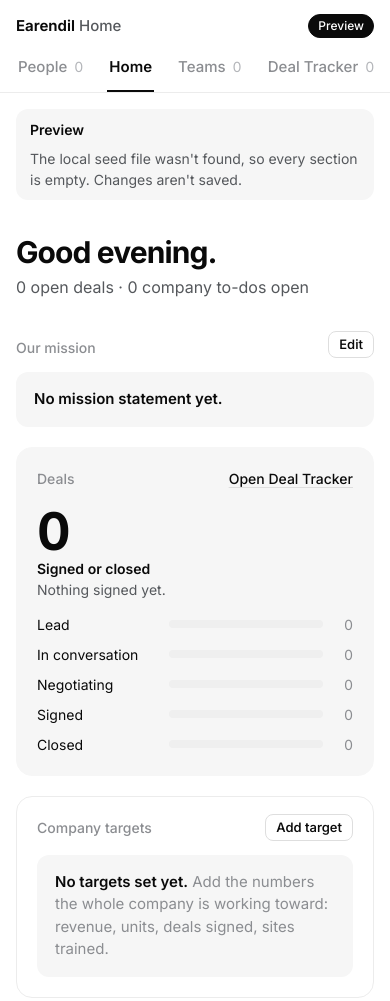
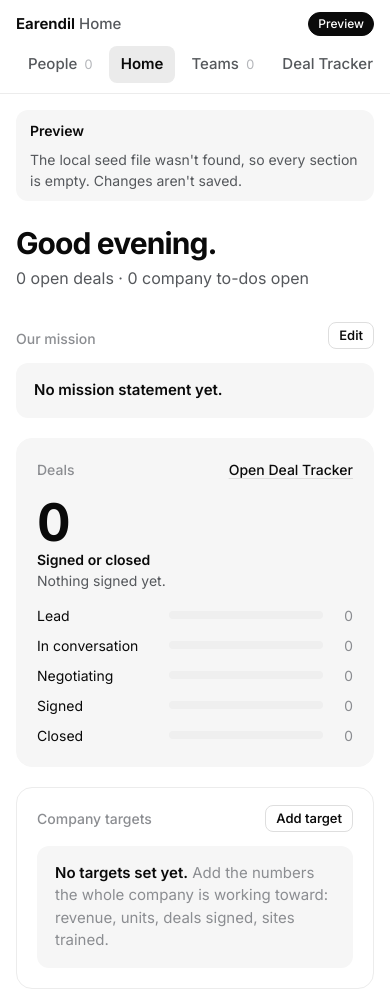
Before and after one commit to khoury4k28-kamel/earendil-home, a plain HTML site: page index.html in a window 390 px wide. Shown: the top 1001 px of the page. Drawn offline with Linux system fonts and the light colour scheme; no server answers.

Commit message:
Move the sections into a left sidebar
The five sections now run down a sidebar on the left, with the account
at its foot. On narrow screens the sidebar folds into a strip across
the top.

Co-Authored-By: Claude Fable 5.2 <noreply@anthropic.com>

```diff
--- a/css/app.css
+++ b/css/app.css
@@ -66,31 +66,40 @@ img { max-width: 100%; display: block; }
 .small { font-size: 14px; }
 .caps { font-size: 14px; font-weight: 600; color: var(--ink); }
 
-/* ---------- top bar and tabs ---------- */
-.top { display: flex; align-items: center; justify-content: space-between; gap: 16px; padding: 14px var(--gutter) 6px; }
-.brand { text-decoration: none; }
+/* ---------- sidebar (sections) and top bar ---------- */
+.shell { display: grid; grid-template-columns: 228px minmax(0, 1fr); min-height: 100vh; }
+.side {
+  position: sticky; top: 0; height: 100vh; display: flex; flex-direction: column; gap: 22px;
+  padding: 20px 12px 16px; border-right: 1px solid var(--line); background: #FAFAFA;
+}
+.main { min-width: 0; }
+.brand { text-decoration: none; padding: 0 10px; }
 .brand__name { font-size: 15px; font-weight: 500; color: var(--text-2); }
 .brand__name b { font-weight: 650; color: var(--ink); }
-.top__right { display: flex; align-items: center; gap: 14px; min-width: 0; }
+.tabs-wrap { flex: 1; min-height: 0; overflow-y: auto; }
+.tabs { display: flex; flex-direction: column; gap: 2px; }
+.tab {
+  display: flex; align-items: baseline; justify-content: space-between; gap: 10px; padding: 8px 10px;
+  border-radius: var(--r-s); text-decoration: none; white-space: nowrap;
+  font-size: 15px; font-weight: 500; color: var(--text-2);
+}
+.tab__n { font-size: 13px; font-weight: 400; color: var(--faint); }
+.tab:hover { background: var(--soft-2); color: var(--ink); }
+.tab[aria-current="page"] { background: #EBEBEB; color: var(--ink); font-weight: 600; }
+.tab[aria-current="page"] .tab__n { color: var(--muted); }
+.side__foot { padding: 0 10px; }
+.side__account { display: flex; flex-direction: column; width: 100%; padding: 8px 10px; margin: 0 -10px; border-radius: var(--r-s); min-width: 0; }
+.side__account:hover { background: var(--soft-2); }
+.side__who { font-weight: 600; font-size: 14px; overflow: hidden; text-overflow: ellipsis; white-space: nowrap; max-width: 100%; }
+.top { display: flex; align-items: center; justify-content: space-between; gap: 16px; padding: 18px var(--gutter) 0; }
+.top__where { font-size: 14px; font-weight: 500; color: var(--muted); }
 .top__date { font-size: 12px; font-weight: 500; letter-spacing: 0.08em; text-transform: uppercase; color: var(--muted); white-space: nowrap; }
-.tabs-wrap { padding: 0 var(--gutter); overflow-x: auto; border-bottom: 1px solid var(--line); scrollbar-width: none; }
-.tabs-wrap::-webkit-scrollbar { display: none; }
-.tabs { display: flex; gap: 30px; min-width: max-content; }
-.tab {
-  display: inline-flex; align-items: baseline; gap: 7px; padding: 12px 2px 11px;
-  border-bottom: 2px solid transparent; text-decoration: none; white-space: nowrap;
-  font-size: 15px; font-weight: 500; color: var(--muted);
-}
-.tab__n { font-size: 14px; font-weight: 400; color: var(--faint); }
-.tab:hover { color: var(--ink); }
-.tab[aria-current="page"] { color: var(--ink); font-weight: 600; border-bottom-color: var(--ink); }
-.tab[aria-current="page"] .tab__n { color: var(--muted); }
 
 .notice { margin: 16px var(--gutter) 0; padding: 10px 14px; background: var(--soft); border-radius: var(--r-m); font-size: 14px; color: var(--text-2); display: flex; gap: 8px; align-items: baseline; flex-wrap: wrap; }
 .notice b { font-weight: 600; color: var(--ink); }
 
 /* Content sits against the left edge, in line with the header, at every screen width. */
-.page { padding: 36px var(--gutter) 96px; max-width: 1440px; margin: 0; display: flex; flex-direction: column; gap: 28px; }
+.page { padding: 26px var(--gutter) 96px; max-width: 1440px; margin: 0; display: flex; flex-direction: column; gap: 28px; }
 .page-head { display: flex; align-items: flex-end; justify-content: space-between; gap: 20px; flex-wrap: wrap; }
 .page-head__text { display: flex; flex-direction: column; gap: 6px; min-width: 0; }
 .page-head__text .sub { font-size: 16px; }
@@ -228,15 +237,15 @@ button.card:hover, a.card:hover { border-color: var(--ink); }
 
 /* deals board */
 .board-wrap { overflow-x: auto; margin: 0 calc(var(--gutter) * -1); padding: 0 var(--gutter) 6px; }
-.board { display: grid; grid-template-columns: repeat(5, minmax(236px, 1fr)); gap: 14px; min-width: 1230px; align-items: start; }
+.board { display: grid; grid-template-columns: repeat(5, minmax(200px, 1fr)); gap: 12px; min-width: 1050px; align-items: start; }
 .col { border-radius: var(--r-l); background: var(--grey-tint); display: flex; flex-direction: column; min-height: 220px; padding: 6px; }
 .col--conversation { background: var(--blue-tint); } .col--negotiating { background: var(--orange-tint); }
 .col--signed { background: var(--green-tint); } .col--closed { background: var(--purple-tint); }
-.col__head { display: flex; justify-content: space-between; align-items: center; gap: 8px; padding: 10px 10px 8px; }
-.col__title { display: inline-flex; align-items: center; gap: 8px; font-size: 14px; font-weight: 600; }
+.col__head { display: flex; flex-wrap: wrap; justify-content: space-between; align-items: center; gap: 2px 8px; padding: 10px 10px 8px; }
+.col__title { display: inline-flex; align-items: center; gap: 8px; font-size: 14px; font-weight: 600; white-space: nowrap; }
 .col__title .dot { width: 8px; height: 8px; border-radius: 50%; flex: none; }
 .col__title .n { color: var(--muted); font-weight: 400; }
-.col__sum { font-size: 14px; font-weight: 600; }
+.col__sum { font-size: 14px; font-weight: 600; white-space: nowrap; }
 .col__body { padding: 4px; display: flex; flex-direction: column; gap: 10px; flex: 1; }
 .col.is-over { outline: 2px solid var(--ink); outline-offset: -2px; }
 .deal { border: 1px solid rgba(0, 0, 0, 0.05); border-radius: var(--r-m); background: var(--bg); padding: 13px 14px 12px; display: flex; flex-direction: column; gap: 10px; width: 100%; cursor: grab; box-shadow: 0 1px 2px rgba(0, 0, 0, 0.04); }
@@ -323,12 +332,24 @@ td input[type="checkbox"], th input[type="checkbox"] { width: 16px; height: 16px
 #toast:empty { display: none; }
 
 /* ---------- narrow screens ---------- */
-@media (max-width: 1080px) {
+@media (max-width: 1240px) {
   .span-8, .span-7, .span-6, .span-5, .span-4 { grid-column: span 12; }
 }
+/* Narrow screens: the sidebar folds into a strip across the top. */
+@media (max-width: 860px) {
+  .shell { display: block; }
+  .side { position: static; height: auto; flex-direction: row; flex-wrap: wrap; align-items: center; justify-content: space-between; gap: 10px 16px; padding: 12px var(--gutter) 0; border-right: 0; border-bottom: 1px solid var(--line); background: var(--bg); }
+  .brand, .side__foot { padding: 0; }
+  .tabs-wrap { order: 3; flex: 0 0 100%; overflow-x: auto; overflow-y: hidden; scrollbar-width: none; }
+  .tabs-wrap::-webkit-scrollbar { display: none; }
+  .tabs { flex-direction: row; gap: 4px; min-width: max-content; padding-bottom: 10px; }
+  .tab { padding: 7px 12px; gap: 7px; }
+  .side__account { margin: 0; padding: 4px 0; width: auto; max-width: 46vw; }
+  .side__account .muted { display: none; }
+  .top { display: none; }
+  .page { padding-top: 26px; }
+}
 @media (max-width: 640px) {
-  .top__date { display: none; }
-  .tabs { gap: 22px; }
   .form { grid-template-columns: 1fr; }
   .prod-row { grid-template-columns: 1fr; gap: 8px; }
   .kv { grid-template-columns: 1fr; gap: 2px 0; }
--- a/js/app.js
+++ b/js/app.js
@@ -30,21 +30,26 @@ const route = () => {
   return TABS.find((t) => t.id === id) || TABS.find((t) => t.id === "home");
 };
 
+// The sections run down a sidebar on the left. On a phone the sidebar folds
+// into a strip across the top.
 function shell(tab) {
-  return [
-    h("header", { class: "top" },
+  return [h("div", { class: "shell" },
+    h("aside", { class: "side" },
       h("a", { class: "brand", href: "#home" }, h("span", { class: "brand__name" }, h("b", null, "Earendil"), " Home")),
-      h("div", { class: "top__right" },
-        h("span", { class: "top__date" }, todayLabel()),
+      h("nav", { class: "tabs-wrap", "aria-label": "Sections" }, h("div", { class: "tabs" }, TABS.map((t) =>
+        h("a", { class: "tab", href: "#" + t.id, "aria-current": t === tab ? "page" : null },
+          h("span", null, t.label), t.count && h("span", { class: "tab__n num" }, t.count()))))),
+      h("div", { class: "side__foot" },
         state.mode === "live"
-          ? h("button", { class: "btn btn--small", type: "button", onclick: accountDialog }, state.me.name || "Account")
+          ? h("button", { class: "side__account", type: "button", onclick: accountDialog },
+              h("span", { class: "side__who" }, state.me.name || state.me.email || "Account"), h("span", { class: "muted small" }, "Account"))
           : h("span", { class: "tag tag--solid" }, "Preview"))),
-    h("nav", { class: "tabs-wrap", "aria-label": "Sections" }, h("div", { class: "tabs" }, TABS.map((t) =>
-      h("a", { class: "tab", href: "#" + t.id, "aria-current": t === tab ? "page" : null },
-        t.label, t.count && h("span", { class: "tab__n num" }, t.count()))))),
-    notice && h("div", { class: "notice" }, h("b", null, notice[0]), notice[1]),
-    tab.view.render(),
-  ];
+    h("div", { class: "main" },
+      h("header", { class: "top" },
+        h("span", { class: "top__where" }, tab.label),
+        h("span", { class: "top__date" }, todayLabel())),
+      notice && h("div", { class: "notice" }, h("b", null, notice[0]), notice[1]),
+      tab.view.render()))];
 }
 
 function render() {
```
